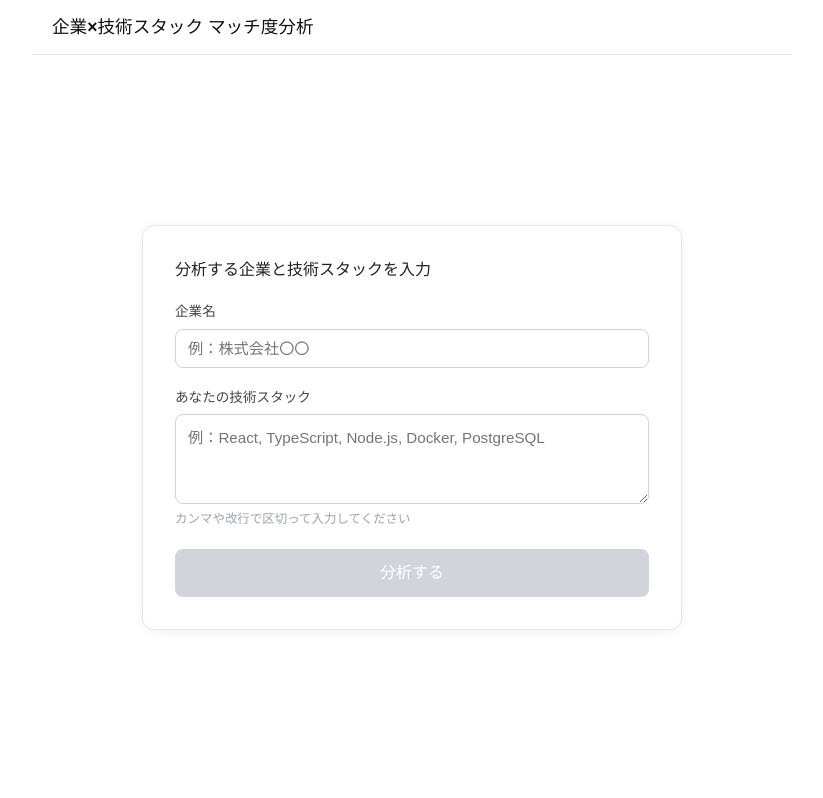
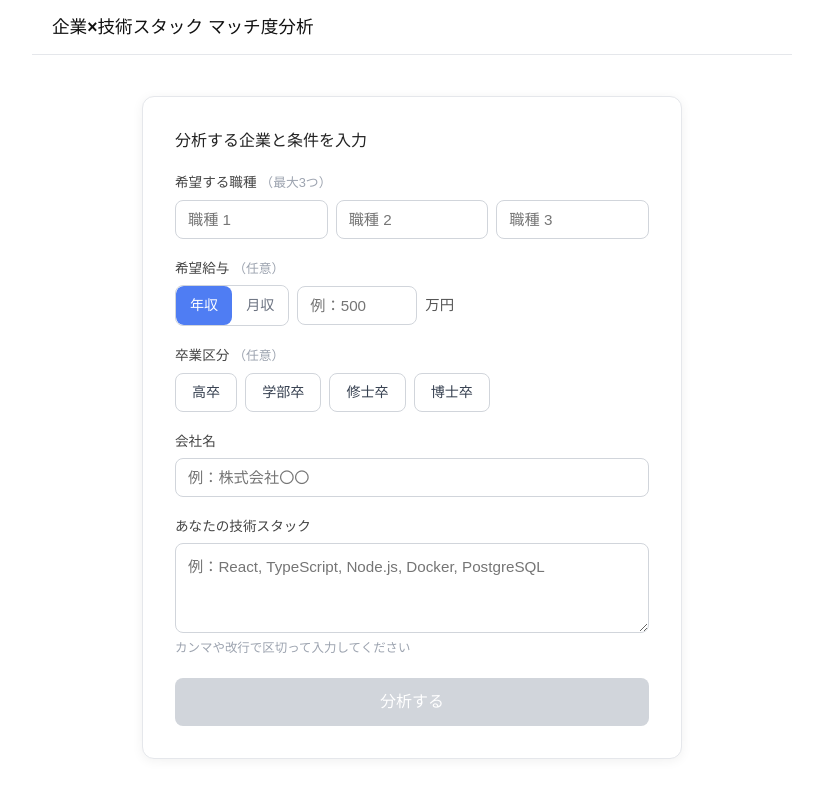
Before and after one commit to isoshigi/CorporateAnalysisAI, a Vue app in the folder src/frontend/: page / in a window 1280 px wide. Shown: the whole page, without its empty margins (228-1051 px from the left). Built offline with nearby package versions, Linux system fonts and the light colour scheme.

Commit message:
スコアの計算に制約を追加

```diff
--- a/src/frontend/src/App.vue
+++ b/src/frontend/src/App.vue
@@ -12,6 +12,10 @@ interface ChatMessage {
 const step = ref<Step>('input');
 const companyName = ref('');
 const techStack = ref('');
+const jobTypes = ref(['', '', '']);
+const salaryType = ref<'年収' | '月収'>('年収');
+const salaryAmount = ref('');
+const graduationType = ref('');
 const analysisText = ref('');
 const matchScore = ref<number | null>(null);
 const analysisError = ref('');
@@ -22,12 +26,17 @@ const chatInput = ref('');
 const chatLoading = ref(false);
 
 function extractMatchScore(text: string): number | null {
-  const match = text.match(/MATCH_SCORE[：:]\s*(\d+)/);
-  return match ? Math.min(100, Math.max(0, parseInt(match[1]))) : null;
+  // MATCH_SCORE:XX 形式（[]あり・なし・全角コロン対応）
+  let m = text.match(/MATCH_SCORE[：:]\s*\[?(\d+)\]?/);
+  if (m) return Math.min(100, Math.max(0, parseInt(m[1])));
+  // フォールバック: ## マッチ度分析（スコア：XX/100）形式
+  m = text.match(/スコア[：:＊* ]*(\d+)\s*[/／]/);
+  if (m) return Math.min(100, Math.max(0, parseInt(m[1])));
+  return null;
 }
 
 function cleanAnalysisText(text: string): string {
-  return text.replace(/MATCH_SCORE[：:]\s*\d+\n?/g, '').trim();
+  return text.replace(/【重要】.*\n/g, '').replace(/MATCH_SCORE[：:]\s*\[?\d+\]?\n?/g, '').trim();
 }
 
 async function analyze() {
@@ -38,7 +47,14 @@ async function analyze() {
   step.value = 'analyzing';
   analysisError.value = '';
 
-  const userContent = `【分析】\n企業名：${company}\n技術スタック：${tech}`;
+  const filledJobs = jobTypes.value.map(j => j.trim()).filter(Boolean);
+  const jobLine = filledJobs.length > 0 ? `\n希望職種：${filledJobs.join('、')}` : '';
+  const salaryStr = String(salaryAmount.value).trim();
+  const salaryLine = salaryStr
+    ? `\n希望給与：${salaryType.value} ${salaryStr}万円`
+    : '';
+  const graduationLine = graduationType.value ? `\n卒業区分：${graduationType.value}` : '';
+  const userContent = `【分析】\n企業名：${company}${jobLine}${salaryLine}${graduationLine}\n技術スタック：${tech}`;
   analysisUserContent.value = userContent;
 
   try {
@@ -71,6 +87,10 @@ function resetToInput() {
   chatMessages.value = [];
   analysisText.value = '';
   matchScore.value = null;
+  jobTypes.value = ['', '', ''];
+  salaryType.value = '年収';
+  salaryAmount.value = '';
+  graduationType.value = '';
 }
 
 async function sendChat() {
@@ -150,10 +170,62 @@ const scoreDasharray = computed(() => {
     <!-- Step 1: Input -->
     <div v-if="step === 'input'" class="step-input">
       <div class="input-card">
-        <div class="input-card-title">分析する企業と技術スタックを入力</div>
+        <div class="input-card-title">分析する企業と条件を入力</div>
 
         <div class="field">
-          <label class="field-label">企業名</label>
+          <label class="field-label">希望する職種 <span class="field-optional">（最大3つ）</span></label>
+          <div class="job-type-row">
+            <input
+              v-for="(_, i) in jobTypes"
+              :key="i"
+              v-model="jobTypes[i]"
+              class="field-input job-input"
+              :placeholder="`職種 ${i + 1}`"
+            />
+          </div>
+        </div>
+
+        <div class="field">
+          <label class="field-label">希望給与 <span class="field-optional">（任意）</span></label>
+          <div class="salary-row">
+            <div class="salary-toggle">
+              <button
+                :class="['toggle-btn', { active: salaryType === '年収' }]"
+                @click="salaryType = '年収'"
+                type="button"
+              >年収</button>
+              <button
+                :class="['toggle-btn', { active: salaryType === '月収' }]"
+                @click="salaryType = '月収'"
+                type="button"
+              >月収</button>
+            </div>
+            <input
+              v-model="salaryAmount"
+              class="field-input salary-input"
+              type="number"
+              min="0"
+              placeholder="例：500"
+            />
+            <span class="salary-unit">万円</span>
+          </div>
+        </div>
+
+        <div class="field">
+          <label class="field-label">卒業区分 <span class="field-optional">（任意）</span></label>
+          <div class="graduation-row">
+            <button
+              v-for="opt in ['高卒', '学部卒', '修士卒', '博士卒']"
+              :key="opt"
+              :class="['toggle-btn', 'graduation-btn', { active: graduationType === opt }]"
+              @click="graduationType = graduationType === opt ? '' : opt"
+              type="button"
+            >{{ opt }}</button>
+          </div>
+        </div>
+
+        <div class="field">
+          <label class="field-label">会社名</label>
           <input
             v-model="companyName"
             class="field-input"
@@ -383,6 +455,88 @@ const scoreDasharray = computed(() => {
   margin: 0;
   font-size: 0.78rem;
   color: #9ca3af;
+}
+
+.field-optional {
+  font-weight: 400;
+  color: #9ca3af;
+  font-size: 0.8rem;
+}
+
+.job-type-row {
+  display: flex;
+  gap: 8px;
+}
+
+.job-input {
+  flex: 1;
+  min-width: 0;
+}
+
+.salary-row {
+  display: flex;
+  align-items: center;
+  gap: 8px;
+}
+
+.salary-toggle {
+  display: flex;
+  border: 1px solid #d1d5db;
+  border-radius: 8px;
+  overflow: hidden;
+  flex-shrink: 0;
+}
+
+.toggle-btn {
+  padding: 9px 14px;
+  background: #fff;
+  border: none;
+  font-size: 0.88rem;
+  cursor: pointer;
+  color: #6b7280;
+  transition: background 0.12s, color 0.12s;
+}
+
+.toggle-btn.active {
+  background: #4f7df3;
+  color: #fff;
+  font-weight: bold;
+}
+
+.salary-input {
+  width: 120px;
+  flex-shrink: 0;
+}
+
+.salary-unit {
+  font-size: 0.9rem;
+  color: #555;
+  white-space: nowrap;
+}
+
+.graduation-row {
+  display: flex;
+  gap: 8px;
+  flex-wrap: wrap;
+}
+
+.graduation-btn {
+  border: 1px solid #d1d5db;
+  border-radius: 8px;
+  padding: 8px 16px;
+  font-size: 0.88rem;
+}
+
+.graduation-btn.active {
+  background: #4f7df3;
+  color: #fff;
+  border-color: #4f7df3;
+  font-weight: bold;
+}
+
+.graduation-btn:not(.active) {
+  background: #fff;
+  color: #374151;
 }
 
 .analyze-btn {
```
Also changed, not shown: src/mastra/agents/company-research-agent.ts (+49 -17 lines), 1 other file (tests, documents, lock files or other folders).
